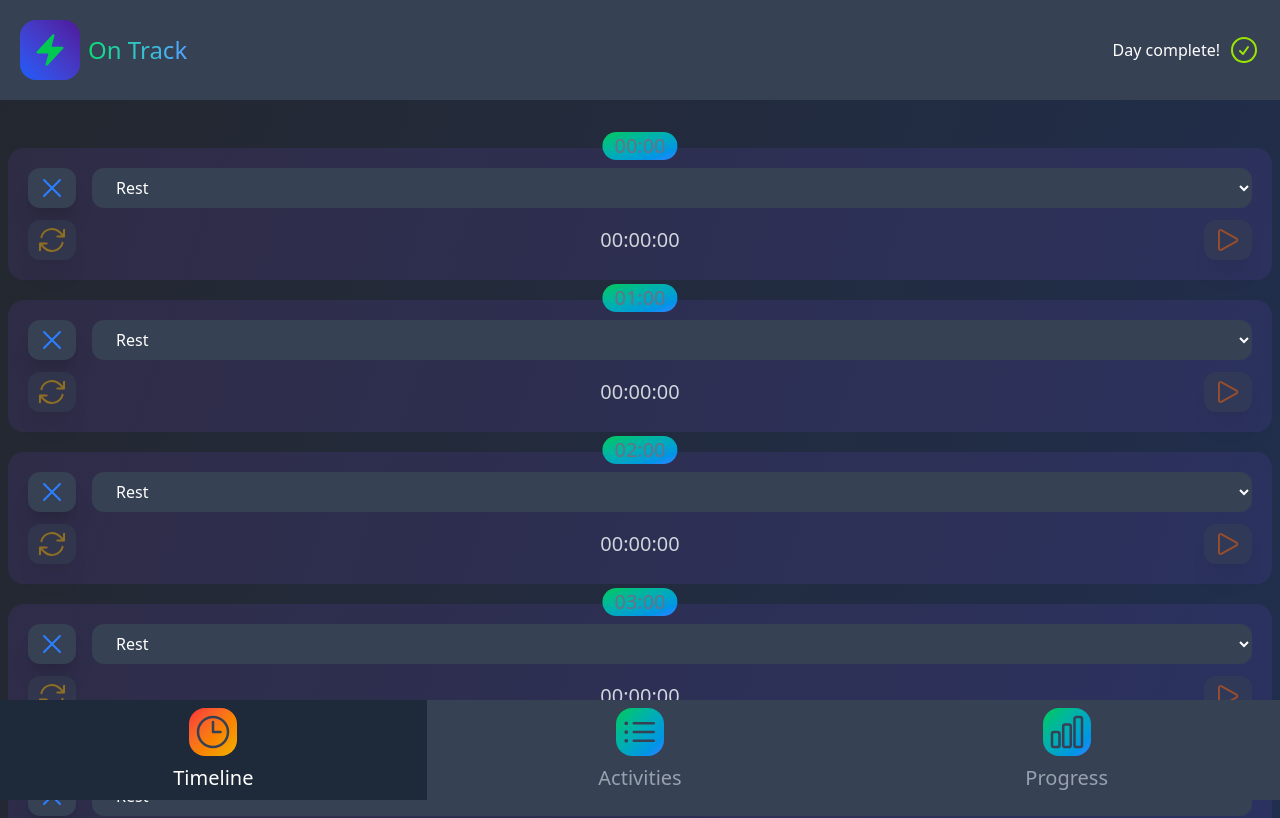
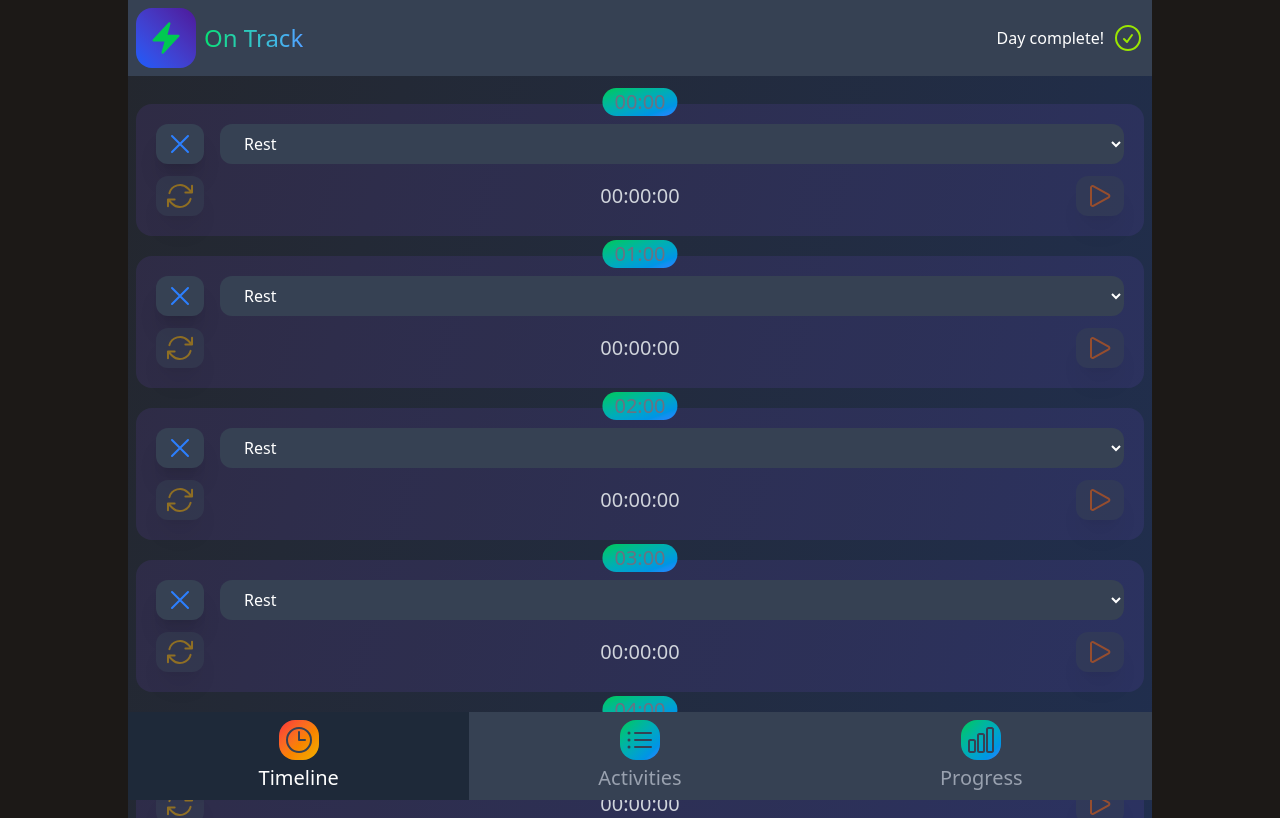
Before and after one commit to skiper-1/on-track, a Vue app: page /#timeline in a window 1280 px wide. Shown: the top 818 px of the page. Built offline with nearby package versions, Linux system fonts and the light colour scheme.

Commit message:
complete project add responsive design and fix some classes

```diff
--- a/index.html
+++ b/index.html
@@ -6,8 +6,11 @@
     <meta name="viewport" content="width=device-width, initial-scale=1.0" />
     <title>On Track</title>
   </head>
-  <body>
-    <div id="app" class="text-white bg-gray-800"></div>
+  <body class="bg-stone-900">
+    <div
+      id="app"
+      class="text-white bg-gray-800 w-full max-w-screen-lg mx-auto"
+    ></div>
     <script type="module" src="/src/main.js"></script>
   </body>
 </html>
--- a/src/App.vue
+++ b/src/App.vue
@@ -5,9 +5,7 @@ import { currentPage, routes } from './router';
 </script>
 
 <template>
-  <div
-    class="flex flex-col bg-gradient-to-br from-stone-800/50 to-blue-900/50 min-h-screen"
-  >
+  <div class="bg-gradient-to-br from-stone-800/50 to-blue-900/50 min-h-screen">
     <TheHeader />
     <keep-alive>
       <component :is="routes[currentPage]" class="min-h-[100vh]"
--- a/src/components/NavItem.vue
+++ b/src/components/NavItem.vue
@@ -15,7 +15,7 @@ const props = defineProps({
 });
 
 const classes = computed(() => [
-  'flex flex-col items-center gap-2 p-2 text-xs capitalize',
+  'flex flex-col items-center gap-1 py-2 text-xs capitalize',
   props.navItem.page === currentPage.value
     ? 'bg-gray-800'
     : 'hover:bg-gray-700',
@@ -33,7 +33,7 @@ const handleClick = () => {
       <BaseIcon
         :name="navItem.icon"
         :class="[
-          'h-12 text-gray-700 rounded-2xl bg-gradient-to-br from-green-500 to-blue-500 p-1',
+          'h-10 text-gray-700 rounded-2xl bg-gradient-to-br from-green-500 to-blue-500 p-1',
           {
             'from-red-500 to-yellow-500': currentPage === navItem.page,
           },
@@ -41,7 +41,7 @@ const handleClick = () => {
       />
       <div
         :class="[
-          'text-xl text-gray-400 capitalize',
+          'text-xl font-extralight text-gray-400 capitalize',
           {
             'text-white': currentPage === navItem.page,
           },
--- a/src/components/TheActivityForm.vue
+++ b/src/components/TheActivityForm.vue
@@ -25,12 +25,12 @@ const submit = async () => {
 
 <template>
   <form
-    class="sticky bottom-[100px] bg-gray-600 h-20 flex items-center gap-5 px-7"
+    class="sticky bottom-0 bg-gray-600 h-16 flex items-center gap-5 py-2 px-8"
     @submit.prevent="submit"
   >
     <input
       type="text"
-      class="w-full border-2 p-1 rounded-xl border-orange-400"
+      class="w-full border-2 px-4 py-1 rounded-xl border-orange-400 outline-0"
       placeholder="Add activity..."
       v-model="name"
     />
--- a/src/components/TheHeader.vue
+++ b/src/components/TheHeader.vue
@@ -5,7 +5,7 @@ import TheHeaderProgress from '@/components/TheHeaderProgress.vue';
 
 <template>
   <header
-    class="sticky top-0 bg-gray-700 text-white flex items-center justify-between p-5 z-20"
+    class="sticky top-0 bg-gray-700 text-white flex items-center justify-between p-2 z-20"
   >
     <TheLogo />
     <TheHeaderProgress />
--- a/src/components/TimelineItem.vue
+++ b/src/components/TimelineItem.vue
@@ -2,6 +2,7 @@
 import { isTimelineItemValid } from '@/validators';
 import { activitySelectOptions } from '@/activities';
 import { updateTimelineItem } from '@/timileneItems';
+import { now } from '@/time';
 import BaseHour from './BaseHour.vue';
 import BaseSelect from './BaseSelect.vue';
 import TimelineStopwatch from './TimelineStopwatch.vue';
@@ -16,7 +17,14 @@ const props = defineProps({
 </script>
 
 <template>
-  <li class="relative bg-violet-500/10 my-5 mx-2 p-5 rounded-2xl">
+  <li
+    :class="[
+      'relative my-5 mx-2 p-5 rounded-2xl scrollbar scrollbar-thumb-sky-700 scrollbar-track-sky-300',
+      timelineItem.hour === now.getHours()
+        ? 'bg-blue-500/50'
+        : 'bg-violet-500/10',
+    ]"
+  >
     <BaseHour :hour="timelineItem.hour" />
     <BaseSelect
       :options="activitySelectOptions"
--- a/src/pages/TheActivities.vue
+++ b/src/pages/TheActivities.vue
@@ -6,15 +6,15 @@ import TheNoActivity from '@/components/TheNoActivity.vue';
 </script>
 
 <template>
-  <div class="flex flex-col grow">
-    <ul class="grow" v-if="activities.length">
+  <div class="flex flex-col relative">
+    <ul class="flex-1" v-show="activities.length">
       <ActivityItem
         v-for="activity in activities"
         :key="activity.id"
         :activity="activity"
       />
     </ul>
-    <TheNoActivity v-else />
+    <TheNoActivity v-show="!activities.length" class="flex-1" />
     <TheActivityForm />
   </div>
 </template>
--- a/src/pages/TheProgress.vue
+++ b/src/pages/TheProgress.vue
@@ -5,12 +5,14 @@ import TheNoActivity from '@/components/TheNoActivity.vue';
 </script>
 
 <template>
-  <ul v-if="trackedActivities.length">
+  <div class="flex items-center justify-center">
+    <ul v-show="trackedActivities.length" class="">
       <ProgressItem
         v-for="activity in trackedActivities"
         :key="activity.id"
         :activity="activity"
       />
     </ul>
-  <TheNoActivity v-else />
+    <TheNoActivity v-show="!trackedActivities.length" class="h-" />
+  </div>
 </template>
--- a/src/pages/TheTimeline.vue
+++ b/src/pages/TheTimeline.vue
@@ -6,13 +6,12 @@ import {
   scrollToCurrentHour,
 } from '@/timileneItems.js';
 import TimelineItem from '@/components/TimelineItem.vue';
-import TheTimelineIndicator from '@/components/TheTimelineIndicator.vue';
 
 onActivated(scrollToCurrentHour);
 </script>
 
 <template>
-  <div class="relative mt-7 scrollbar-none">
+  <div class="relative mt-7 scrollbar-hidden">
     <ul>
       <TimelineItem
         v-for="timelineItem in timelineItems"
@@ -21,6 +20,5 @@ onActivated(scrollToCurrentHour);
         :timeline-item="timelineItem"
       />
     </ul>
-
   </div>
 </template>
```
Lines whose indentation alone changed are shown as unchanged.
